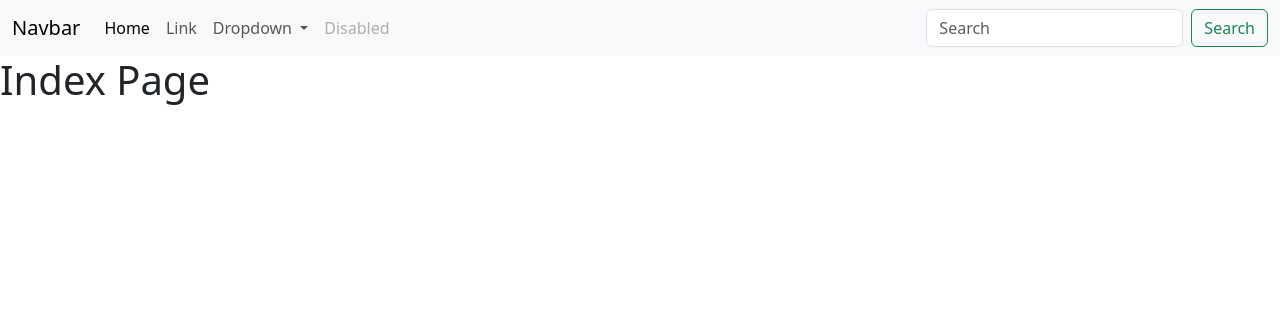
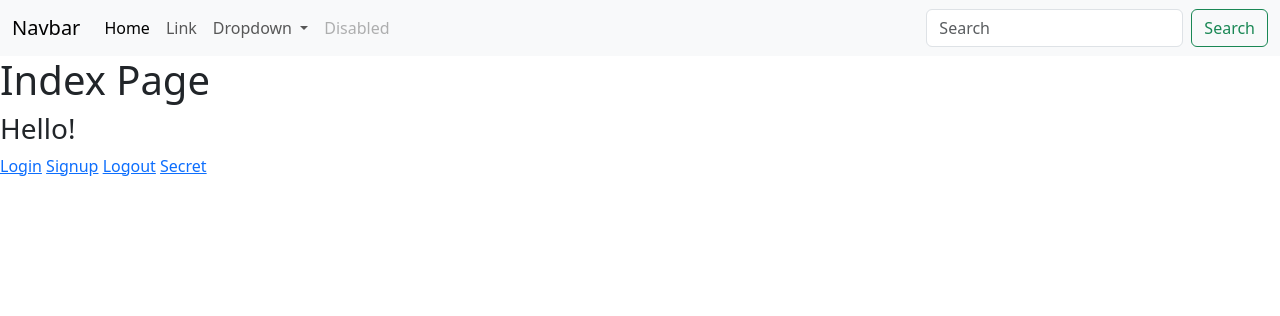
Before and after one commit to AkibDa/flask, a Flask app: page / in a window 1280 px wide. Shown: the top 316 px of the page. Run offline with Flask 3, Linux system fonts and the light colour scheme.

Commit message:
user authentication

```diff
--- a/dbapplication/app.py
+++ b/dbapplication/app.py
@@ -1,4 +1,4 @@
-from flask import Flask
+from flask import Flask, redirect, url_for
 from flask_sqlalchemy import SQLAlchemy
 from flask_migrate import Migrate
 from flask_login import LoginManager
@@ -23,6 +23,10 @@ def create_app():
     def load_user(uid):
         return User.query.get(uid)
 
+    @login_manager.unauthorized_handler
+    def unauthorized_callback():
+        return "Won't happen"
+
     bcrypt = Bcrypt(app)
 
     from routes import register_routes
--- a/dbapplication/routes.py
+++ b/dbapplication/routes.py
@@ -52,16 +52,43 @@ def register_routes(app, db, bcrypt):
         if request.method == 'GET':
             return render_template('signup.html')
         elif request.method == 'POST':
-            pass
+            username = request.form.get('username')
+            password = request.form.get('password')
 
-    @app.route('/login/<uid>', methods=['GET', 'POST'])
-    def login(uid):
+            hashed_password = bcrypt.generate_password_hash(password)
+
+            user = User(username=username, password=hashed_password)
+
+            db.session.add(user)
+            db.session.commit()
+            return redirect(url_for('index'))
+
+    @app.route('/login', methods=['GET', 'POST'])
+    def login():
         if request.method == 'GET':
             return render_template('login.html')
         elif request.method == 'POST':
-            pass
+            username = request.form.get('username')
+            password = request.form.get('password')
 
-    @app.route('/logout/<uid>')
-    def logout(uid):
-        logout_user(uid)
-        return 'Success'
+            user = User.query.filter(User.username == username).first()
+
+            if bcrypt.check_password_hash(user.password, password):
+                login_user(user)
+                return redirect(url_for('index'))
+            else:
+                return 'Failed'
+
+
+    @app.route('/logout')
+    def logout():
+        logout_user()
+        return redirect(url_for('index'))
+
+    @app.route('/secret')
+    @login_required
+    def secret():
+        if current_user.role == 'admin':
+            return 'My secret message!'
+        else:
+            return 'No permission'
--- a/dbapplication/templates/index.html
+++ b/dbapplication/templates/index.html
@@ -4,5 +4,15 @@
 
   <h1>Index Page</h1>
 
+  {% if current_user.is_authenticated %}
+      <h3>Hello {{current_user.username}}!</h3>
+  {% else %}
+      <h3>Hello!</h3>
+  {% endif %}
+
+  <a href="{{url_for('login')}}">Login</a>
+  <a href="{{url_for('signup')}}">Signup</a>
+  <a href="{{url_for('logout')}}">Logout</a>
+  <a href="{{url_for('secret')}}">Secret</a>
 
 {% endblock content %}
```
Also changed, not shown: dbapplication/templates/login.html (added, +12 -0 lines), dbapplication/templates/signup.html (added, +12 -0 lines), dbapplication/instance/testdb.db.
